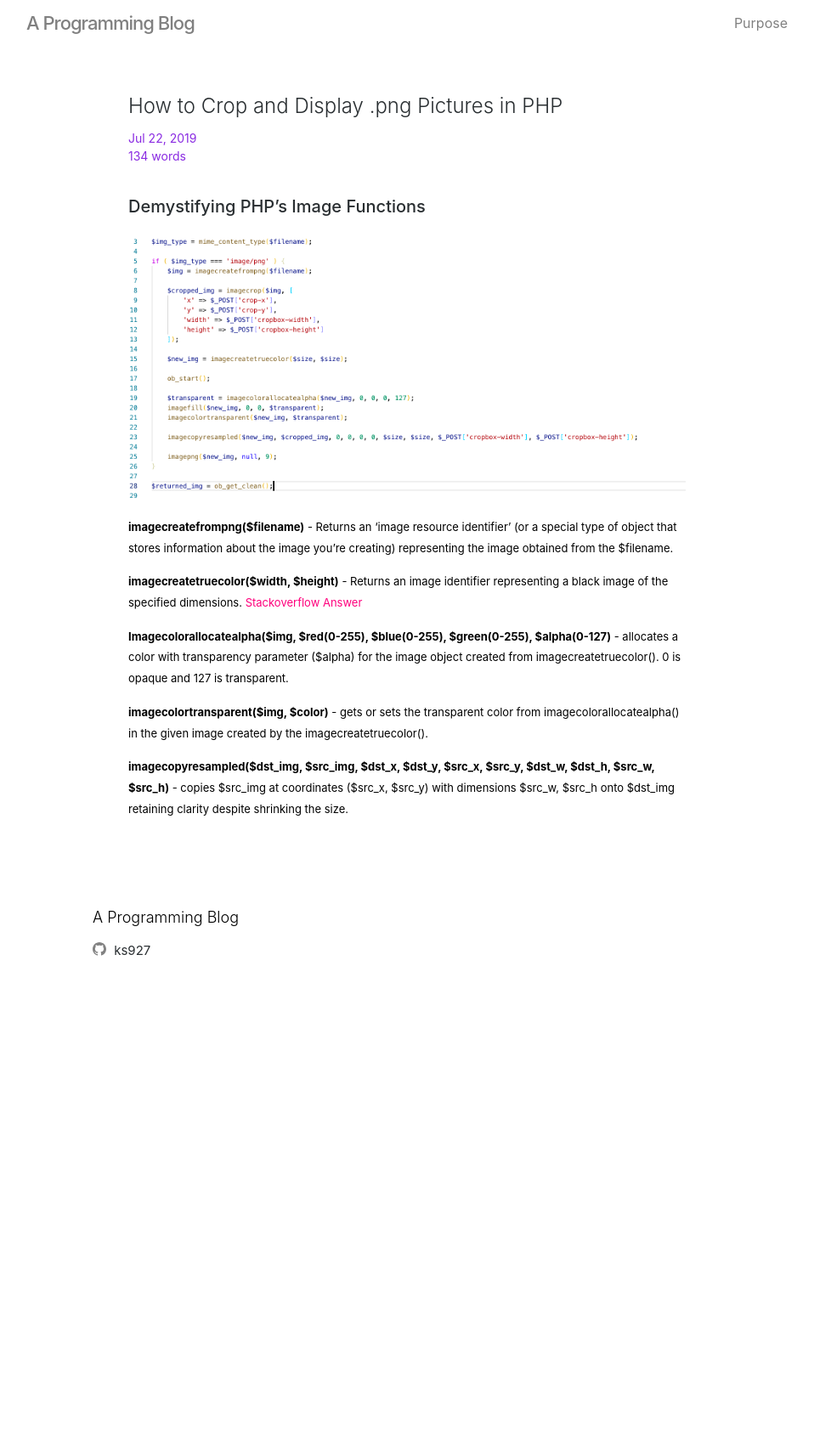
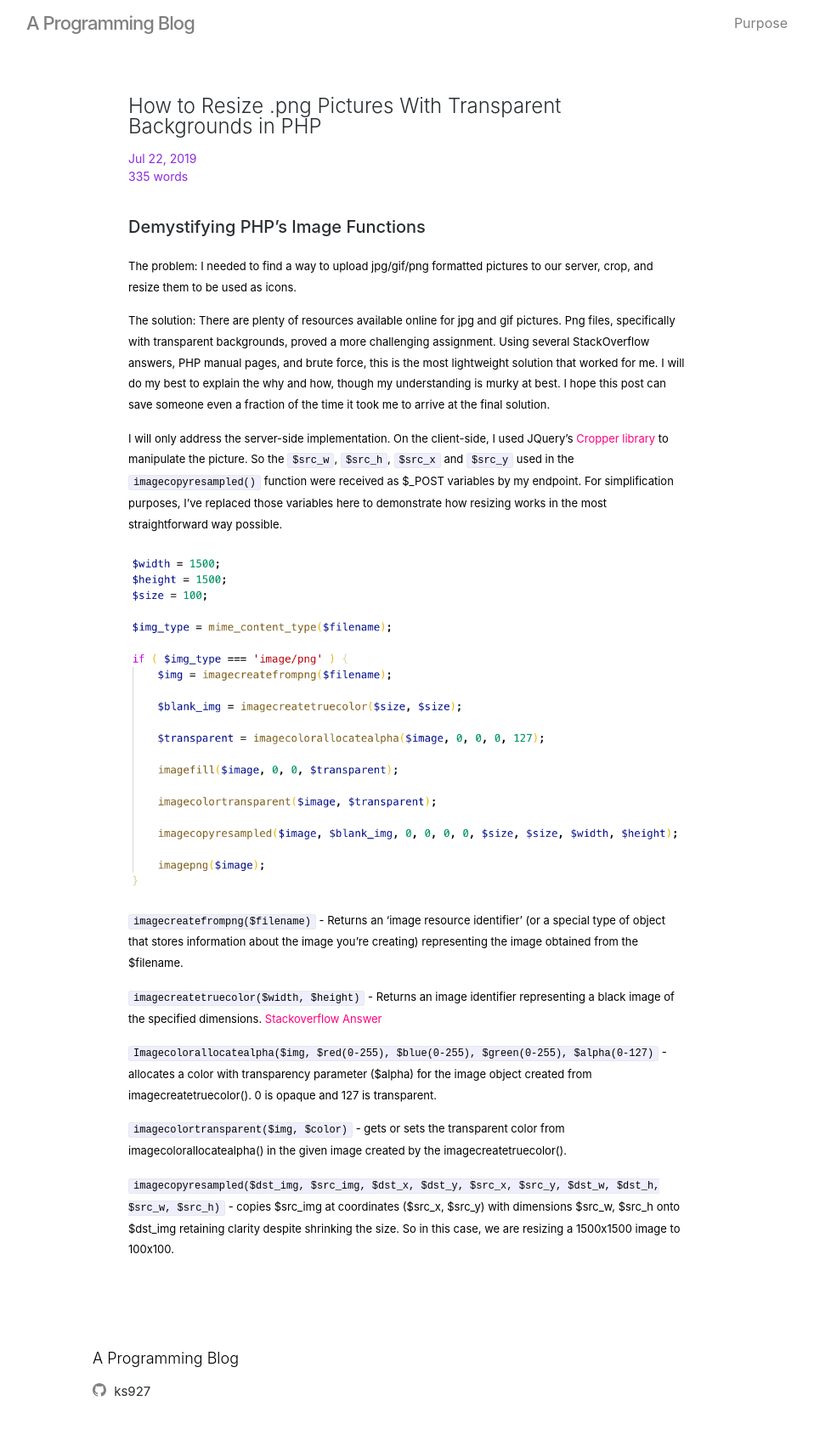
Before and after one commit to ks927/codeks, a Jekyll site: the page built from _posts/2019-07-22-cropping-.png-images-in-php.markdown, in a window 1280 px wide. Shown: the whole page at 85% size, without its empty margins (161-1119 px from the left). Built offline with Jekyll 4.4.1, drawn with Linux system fonts in a browser that asks for light colours; before the commit the page ends 1191 px from its top, so only the background shows below that.

Commit message:
intro paragraph to png post

```diff
--- a/_posts/2019-07-22-cropping-.png-images-in-php.markdown
+++ b/_posts/2019-07-22-cropping-.png-images-in-php.markdown
@@ -1,22 +1,28 @@
 ---
 layout: post
-title:  "How to Crop and Display .png Pictures in PHP"
-subtitle: "And How to Hide the Transparent Background"
+title:  "How to Resize .png Pictures With Transparent Backgrounds in PHP"
+subtitle: "PHP Image Functions Explained"
 date:   2019-07-22 10:40:45 -0500
 categories: [PHP]
 ---
 
 # Demystifying PHP's Image Functions
 
+The problem: I needed to find a way to upload jpg/gif/png formatted pictures to our server, crop, and resize them to be used as icons.
+
+The solution: There are plenty of resources available online for jpg and gif pictures. Png files, specifically with transparent backgrounds, proved a more challenging assignment. Using several StackOverflow answers, PHP manual pages, and brute force, this is the most lightweight solution that worked for me. I will do my best to explain the why and how, though my understanding is murky at best. I hope this post can save someone even a fraction of the time it took me to arrive at the final solution.
+
+I will only address the server-side implementation. On the client-side, I used JQuery's [Cropper library](https://fengyuanchen.github.io/jquery-cropper/) to manipulate the picture. So the `$src_w`, `$src_h`, `$src_x` and `$src_y` used in the `imagecopyresampled()` function were received as $_POST variables by my endpoint. For simplification purposes, I've replaced those variables here to demonstrate how resizing works in the most straightforward way possible.
+
 ![Image Functions]({{ site.url }}/assets/images/cropped_img.png "Image Functions"){:class="img-landscape"}
 
 
-**imagecreatefrompng($filename)** - Returns an ‘image resource identifier’ (or a special type of object that stores information about the image you’re creating) representing the image obtained from the $filename.
+`imagecreatefrompng($filename)` - Returns an ‘image resource identifier’ (or a special type of object that stores information about the image you’re creating) representing the image obtained from the $filename.
 
-**imagecreatetruecolor($width, $height)** - Returns an image identifier representing a black image of the specified dimensions. [Stackoverflow Answer](https://stackoverflow.com/questions/18574743/what-is-an-image-resource-identifier)
+`imagecreatetruecolor($width, $height)` - Returns an image identifier representing a black image of the specified dimensions. [Stackoverflow Answer](https://stackoverflow.com/questions/18574743/what-is-an-image-resource-identifier)
 
-**Imagecolorallocatealpha($img, $red(0-255), $blue(0-255), $green(0-255), $alpha(0-127)** - allocates a color with transparency parameter ($alpha) for the image object created from imagecreatetruecolor(). 0 is opaque and 127 is transparent.
+`Imagecolorallocatealpha($img, $red(0-255), $blue(0-255), $green(0-255), $alpha(0-127)` - allocates a color with transparency parameter ($alpha) for the image object created from imagecreatetruecolor(). 0 is opaque and 127 is transparent.
 
-**imagecolortransparent($img, $color)** - gets or sets the transparent color from imagecolorallocatealpha() in the given image created by the imagecreatetruecolor().
+`imagecolortransparent($img, $color)` - gets or sets the transparent color from imagecolorallocatealpha() in the given image created by the imagecreatetruecolor().
 
-**imagecopyresampled($dst_img, $src_img, $dst_x, $dst_y, $src_x, $src_y, $dst_w, $dst_h, $src_w, $src_h)** - copies $src_img at coordinates ($src_x, $src_y) with dimensions $src_w, $src_h onto $dst_img retaining clarity despite shrinking the size.
+`imagecopyresampled($dst_img, $src_img, $dst_x, $dst_y, $src_x, $src_y, $dst_w, $dst_h, $src_w, $src_h)` - copies $src_img at coordinates ($src_x, $src_y) with dimensions $src_w, $src_h onto $dst_img retaining clarity despite shrinking the size. So in this case, we are resizing a 1500x1500 image to 100x100.
```
Also changed, not shown: assets/images/cropped_img.png.
